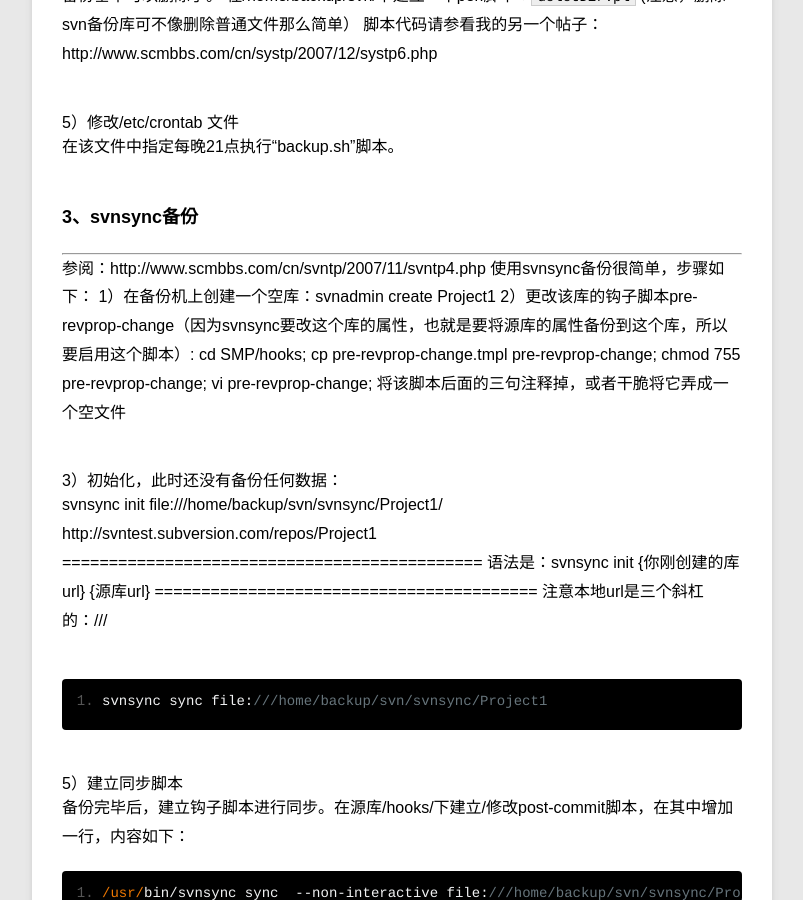
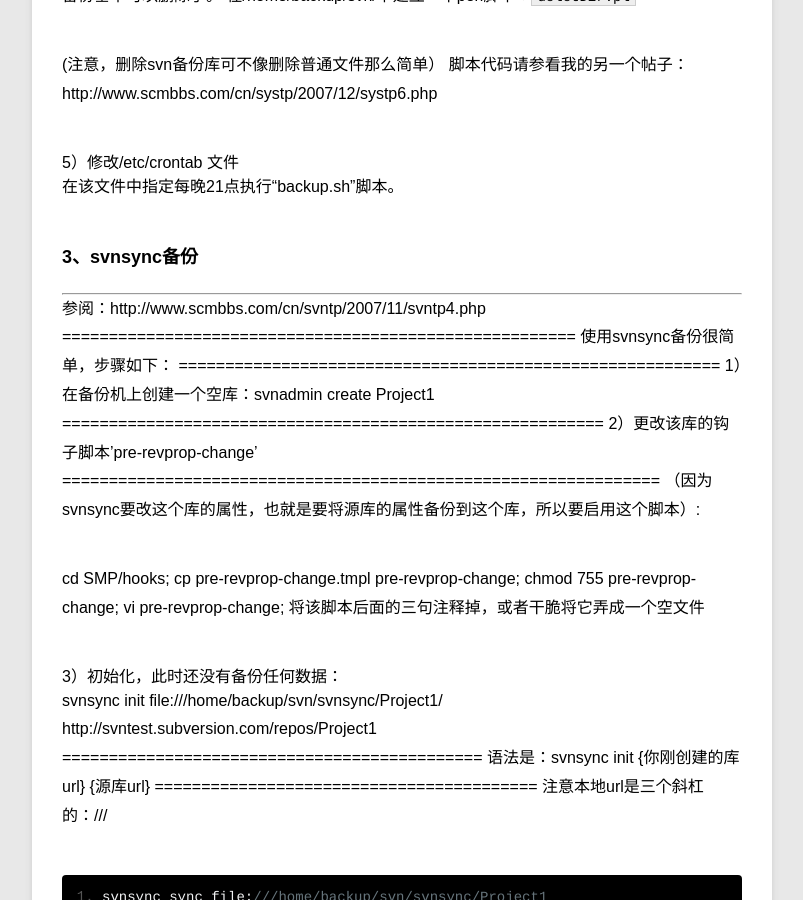
Before and after one commit to szulrj2008/jethro.github.io, a Jekyll site: the page built from _posts/blog/2014-06-25-svn-backup.md, in a window 1280 px wide and 900 px high, scrolled down 5964 px. Shown: the whole window, without its empty margins (78-881 px from the left). Built offline with Jekyll 4.4.1, drawn with Linux system fonts in a browser that asks for light colours; Markdown is read by kramdown in place of the engine named in the settings.

Commit message:
333
3333

```diff
--- a/_posts/blog/2014-06-25-svn-backup.md
+++ b/_posts/blog/2014-06-25-svn-backup.md
@@ -247,6 +247,7 @@ perl脚本代码如下：
 =========
 由于是全量备份，所以备份不宜保留太多，只需要保留最近10来天的即可，对于超过15天历史的备份基本可以删除了。
 在/home/backup/svn/下建立一个perl脚本：`deletDir.pl`
+
 (注意，删除svn备份库可不像删除普通文件那么简单）
 脚本代码请参看我的另一个帖子：http://www.scmbbs.com/cn/systp/2007/12/systp6.php
 
@@ -257,9 +258,15 @@ perl脚本代码如下：
 ###3、svnsync备份
 -----------------------
 参阅：http://www.scmbbs.com/cn/svntp/2007/11/svntp4.php
+=======================================================
 使用svnsync备份很简单，步骤如下：
+==========================================================
 1）在备份机上创建一个空库：svnadmin create Project1
-2）更改该库的钩子脚本pre-revprop-change（因为svnsync要改这个库的属性，也就是要将源库的属性备份到这个库，所以要启用这个脚本）:
+==========================================================
+2）更改该库的钩子脚本'pre-revprop-change'
+================================================================
+（因为svnsync要改这个库的属性，也就是要将源库的属性备份到这个库，所以要启用这个脚本）:
+
   cd SMP/hooks;
   cp pre-revprop-change.tmpl pre-revprop-change;
   chmod 755 pre-revprop-change;
```
